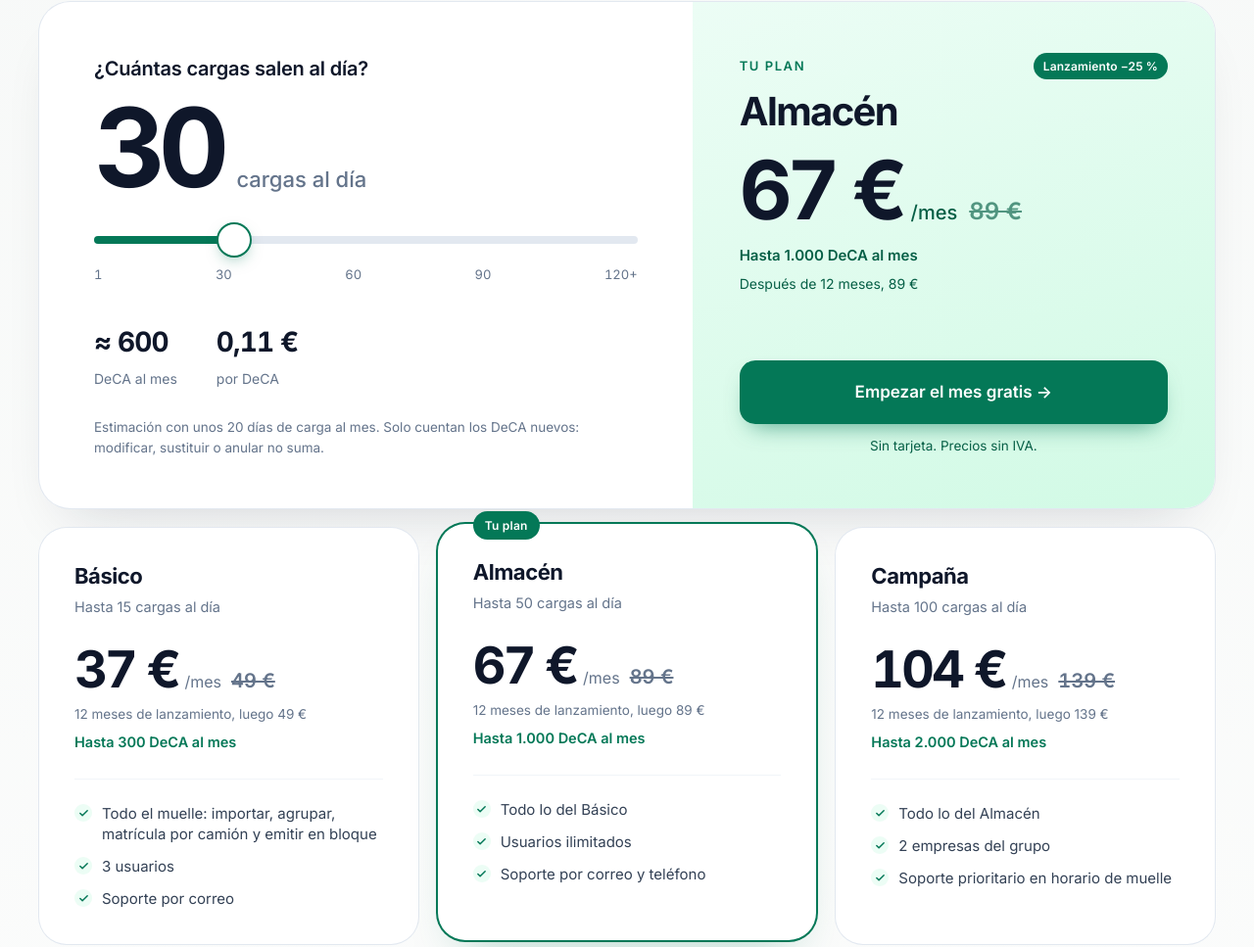
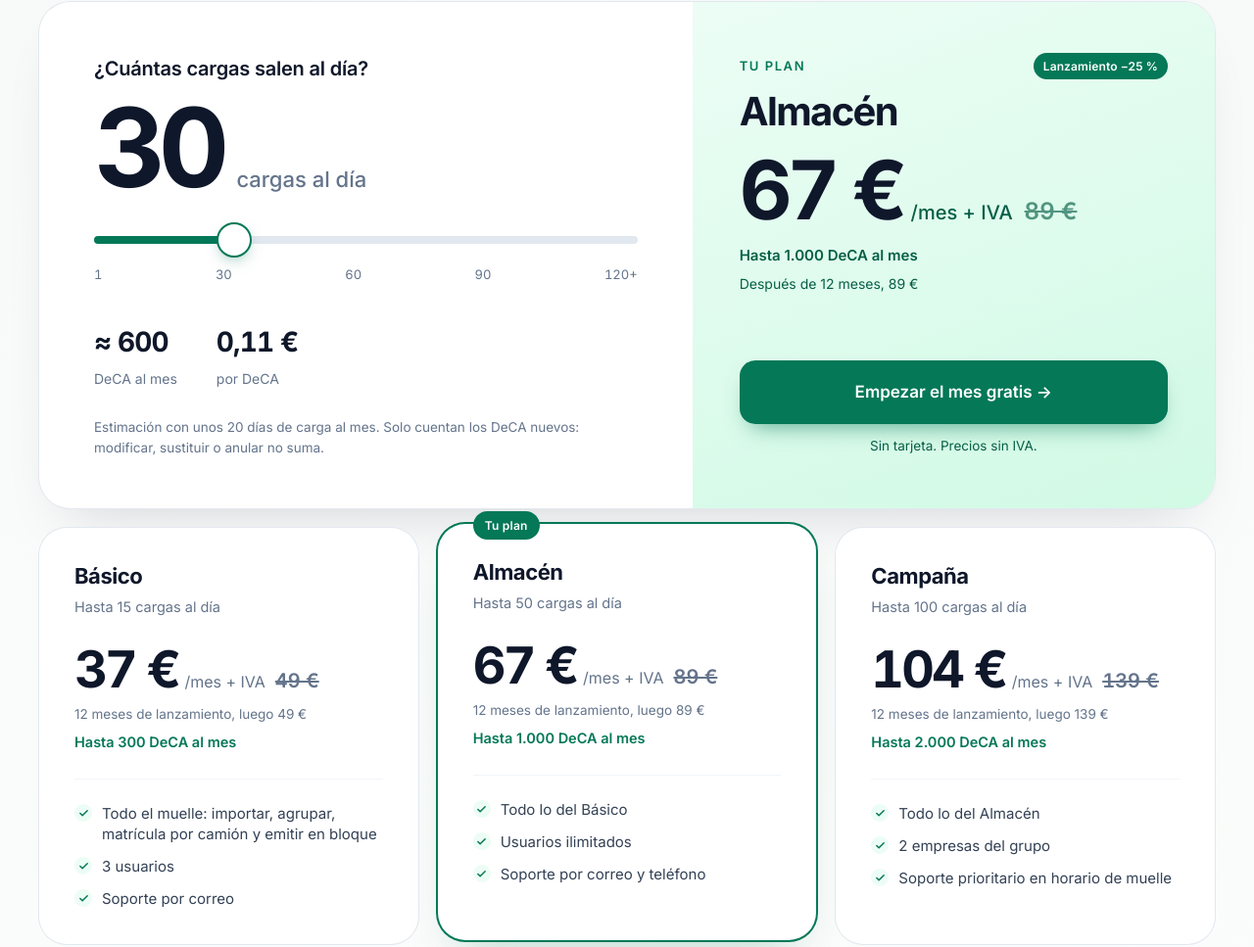
Before and after one commit to johannmartlo/DECA-LIGHT-WEB, an Astro site: page / in a window 1280 px wide. Shown: the part 6831-7798 px from the top of the page at 98% size. Built offline with nearby package versions, Linux system fonts and the light colour scheme; Astro itself is replaced by a stand-in of ours.

Commit message:
chore(precios): indicar /mes + IVA en precios y servicio B2B en nota y aviso legal

```diff
--- a/src/components/Precios.astro
+++ b/src/components/Precios.astro
@@ -64,7 +64,7 @@
         <div class="plan" id="rPlan">Almacén</div>
         <div class="price">
           <b id="rPrecio">67&nbsp;€</b>
-          <span id="rPer">/mes</span>
+          <span id="rPer">/mes&nbsp;+&nbsp;IVA</span>
           <s id="rLista">89&nbsp;€</s>
         </div>
         <div class="sub" id="rSub">Hasta 1.000 DeCA al mes</div>
@@ -83,7 +83,7 @@
         <p class="for">Hasta 15 cargas al día</p>
         <div class="p">
           <b>37&nbsp;€</b>
-          <span>/mes</span>
+          <span>/mes&nbsp;+&nbsp;IVA</span>
           <s>49&nbsp;€</s>
         </div>
         <p class="after-plan">12 meses de lanzamiento, luego 49&nbsp;€</p>
@@ -101,7 +101,7 @@
         <p class="for">Hasta 50 cargas al día</p>
         <div class="p">
           <b>67&nbsp;€</b>
-          <span>/mes</span>
+          <span>/mes&nbsp;+&nbsp;IVA</span>
           <s>89&nbsp;€</s>
         </div>
         <p class="after-plan">12 meses de lanzamiento, luego 89&nbsp;€</p>
@@ -119,7 +119,7 @@
         <p class="for">Hasta 100 cargas al día</p>
         <div class="p">
           <b>104&nbsp;€</b>
-          <span>/mes</span>
+          <span>/mes&nbsp;+&nbsp;IVA</span>
           <s>139&nbsp;€</s>
         </div>
         <p class="after-plan">12 meses de lanzamiento, luego 139&nbsp;€</p>
@@ -246,7 +246,7 @@
           </tbody>
         </table>
       </div>
-      <p class="foot">Precios sin IVA. Precio de lanzamiento (−25 %) durante los primeros 12 meses para los 10 primeros almacenes.</p>
+      <p class="foot">Precios sin IVA (21 % aparte). Servicio exclusivo para empresas y profesionales. Precio de lanzamiento (−25 %) durante los primeros 12 meses para los 10 primeros almacenes.</p>
     </div>
   </div>
 </section>
@@ -318,7 +318,7 @@
           rLista.textContent = '';
           rLista.style.display = 'none';
         }
-        if (rPer) rPer.textContent = '/mes';
+        if (rPer) rPer.textContent = '/mes\u00A0+\u00A0IVA';
         if (rSub) rSub.textContent = 'Más de 2.000 DeCA al mes';
         if (rDespues) rDespues.textContent = 'Presupuesto adaptado a tu volumen';
         if (nUnit) nUnit.textContent = '—';
@@ -331,7 +331,7 @@
           rLista.textContent = p.l + '\u00A0€';
           rLista.style.display = 'inline';
         }
-        if (rPer) rPer.textContent = '/mes';
+        if (rPer) rPer.textContent = '/mes\u00A0+\u00A0IVA';
         if (rSub) rSub.textContent = 'Hasta ' + mil(p.cap) + ' DeCA al mes';
         if (rDespues) rDespues.textContent = 'Después de 12 meses, ' + p.l + '\u00A0€';
         if (nUnit) nUnit.textContent = eur(Number((p.m / d).toFixed(2)));
--- a/src/pages/aviso-legal.astro
+++ b/src/pages/aviso-legal.astro
@@ -39,7 +39,7 @@ import Layout from '../layouts/Layout.astro';
             <li><strong>NIF:</strong> 76658794R</li>
             <li><strong>Domicilio:</strong> Calle Cabo Cervera, 5, 04700 El Ejido (Almería)</li>
             <li><strong>Correo electrónico de contacto:</strong> <a href="mailto:contacto@decalight.es" class="legal-link">contacto@decalight.es</a></li>
-            <li><strong>Actividad:</strong> desarrollo y comercialización de software para la documentación de transporte del sector hortofrutícola.</li>
+            <li><strong>Actividad:</strong> desarrollo y comercialización de software para la documentación de transporte del sector hortofrutícola. Los servicios de DECA Light se dirigen exclusivamente a empresas y profesionales, no a consumidores.</li>
           </ul>
         </section>
 
```
